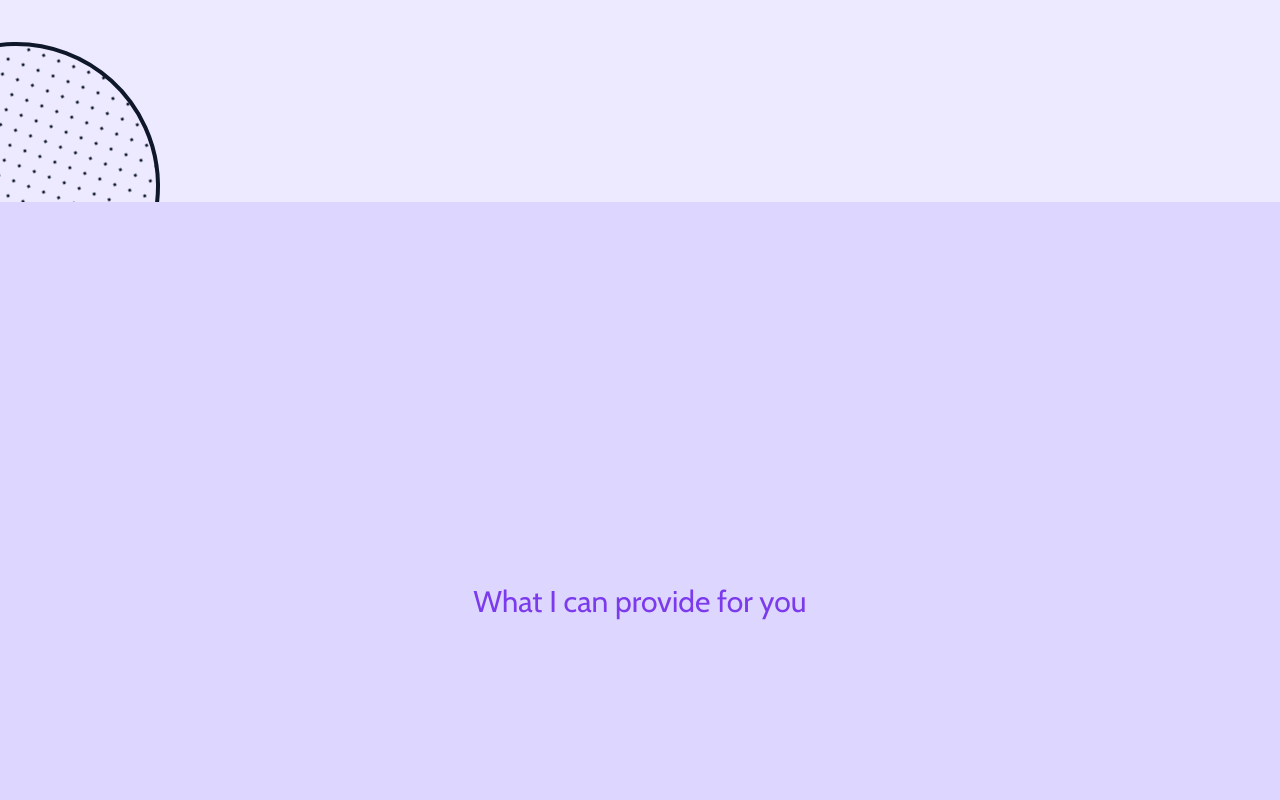
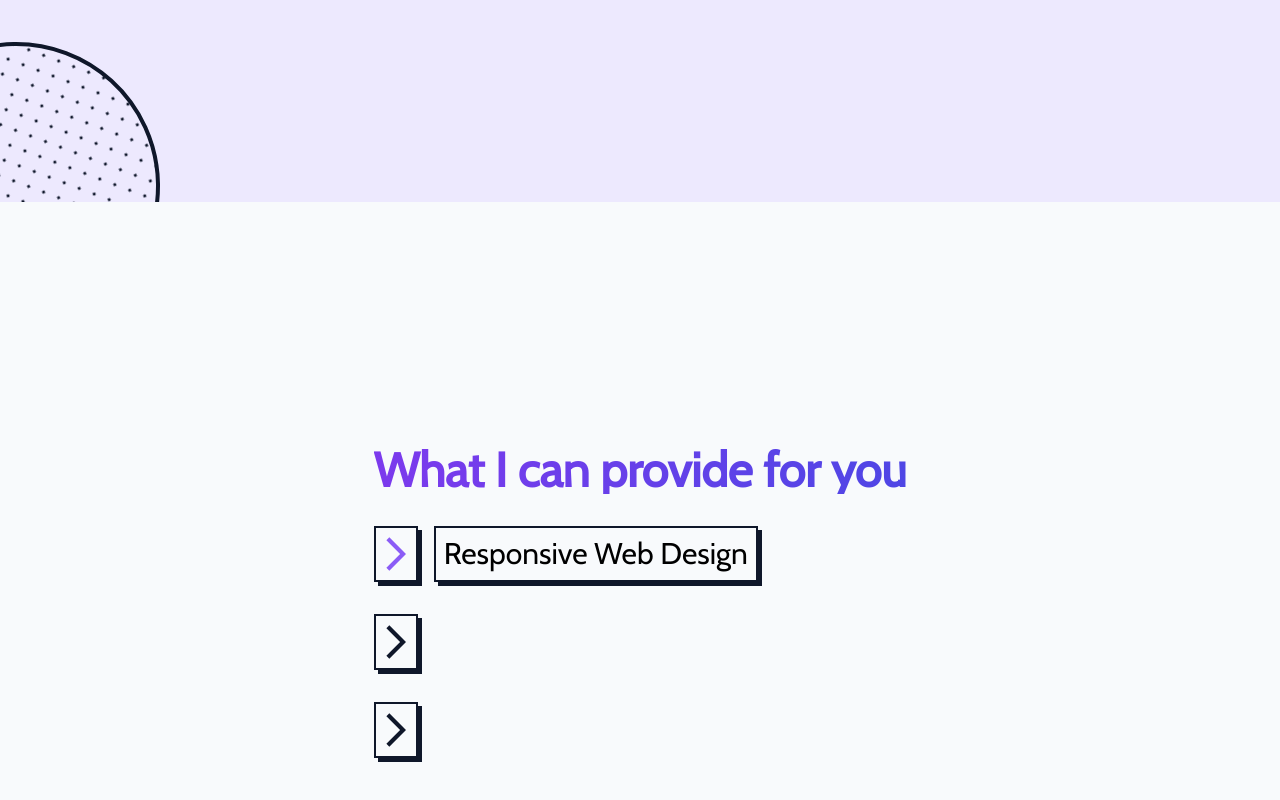
Before and after one commit to SulaimanYaacob/My-2025-Portfolio, a Next.js app: page / in a window 1280 px wide. Shown: the part 598-1398 px from the top of the page. Built offline with nearby package versions, Linux system fonts and the light colour scheme.

Commit message:
animated bar + offer section

```diff
--- a/src/components/app-layout/MainLayout.tsx
+++ b/src/components/app-layout/MainLayout.tsx
@@ -7,7 +7,7 @@ export default function MainLayout({
   children: React.ReactNode;
 }) {
   return (
-    <div className="-z-10 bg-violet-100">
+    <div className="-z-10">
       <Header />
       {/* <div className="absolute right-1/2 top-28 w-[250px] translate-x-1/2 transform bg-cyan-700 p-4 text-center">
         <h2 className="text-2xl font-bold">Reminder</h2>
--- a/src/components/landing/HeroSection.tsx
+++ b/src/components/landing/HeroSection.tsx
@@ -12,7 +12,7 @@ export default function HeroSection() {
 
   return (
     // <div className="lg:py-54 mx-auto max-w-4xl bg-red-400 px-6 py-36 text-center">
-    <div className="relative overflow-hidden">
+    <div className="relative overflow-hidden bg-violet-100">
       <LazyMotion features={domAnimation}>
         <m.div
           className="absolute -right-36 -top-20 h-72 w-72 border-4 border-slate-900 bg-[radial-gradient(#0f172a_1px,transparent_2px)] [background-size:16px_16px]"
@@ -39,7 +39,7 @@ export default function HeroSection() {
         className="mx-4 flex h-screen items-center justify-center"
       >
         <div className="grid max-w-2xl grid-cols-4 items-center gap-8 lg:max-w-7xl lg:gap-4">
-          <div className="relative col-span-full mx-auto mt-10 border-2 border-slate-900 bg-slate-200 [box-shadow:4px_4px_0_0_#0f172a] lg:col-span-1 lg:mt-0">
+          <div className="relative col-span-full mx-auto mt-10 border-2 border-slate-900 bg-slate-50 [box-shadow:4px_4px_0_0_#0f172a] lg:col-span-1 lg:mt-0">
             <Image
               fetchPriority="high"
               priority
--- a/src/components/landing/OfferSection.tsx
+++ b/src/components/landing/OfferSection.tsx
@@ -1,7 +1,53 @@
+"use client";
+
+import { useState } from "react";
+import { MdArrowForwardIos } from "react-icons/md";
+
+const offers = [
+  {
+    id: 0,
+    title: "Responsive Web Design",
+  },
+  {
+    id: 1,
+    title: "Minimalist Design",
+  },
+  {
+    id: 2,
+    title: "Problem Solving",
+  },
+];
+
 export default function OfferSection() {
+  const [displayBar, setDisplayBar] = useState(0);
+
   return (
-    <div className="m-auto flex h-screen w-full flex-col justify-center gap-2 bg-violet-200 text-center text-violet-600">
-      What I can provide for you
-    </div>
+    <section className="flex h-screen w-full flex-col justify-center gap-2 bg-slate-50 text-center">
+      <div className="mx-auto flex max-w-7xl flex-col gap-8">
+        <h1 className="bg-gradient-to-r from-violet-600 to-indigo-600 bg-clip-text font-bold text-transparent lg:text-5xl">
+          What I can provide for you
+        </h1>
+        <div className="flex flex-col gap-8">
+          {offers.map((offer, idx) => (
+            <div key={idx} className="flex items-center gap-4">
+              <button
+                className={`h-14 border-2 border-slate-900 transition-all [box-shadow:4px_4px_0_0_#0f172a] hover:translate-x-1 hover:translate-y-1 hover:[box-shadow:0_0px_0_0_#0f172a]`}
+                onClick={() => setDisplayBar(offer.id)}
+              >
+                <MdArrowForwardIos
+                  color={`${displayBar === offer.id ? "#8b5cf6" : "#0f172a"}`}
+                  size={40}
+                />
+              </button>
+              <h2
+                className={`overflow-hidden whitespace-nowrap border-2 border-slate-900 p-2 text-xl transition-all duration-500 [box-shadow:4px_4px_0_0_#0f172a] md:text-3xl ${displayBar === offer.id ? "max-w-full opacity-100" : "max-w-0 opacity-0"}`}
+              >
+                {offer.title}
+              </h2>
+            </div>
+          ))}
+        </div>
+      </div>
+    </section>
   );
 }
```
Also changed, not shown: 1 other file (tests, documents, lock files or other folders).
